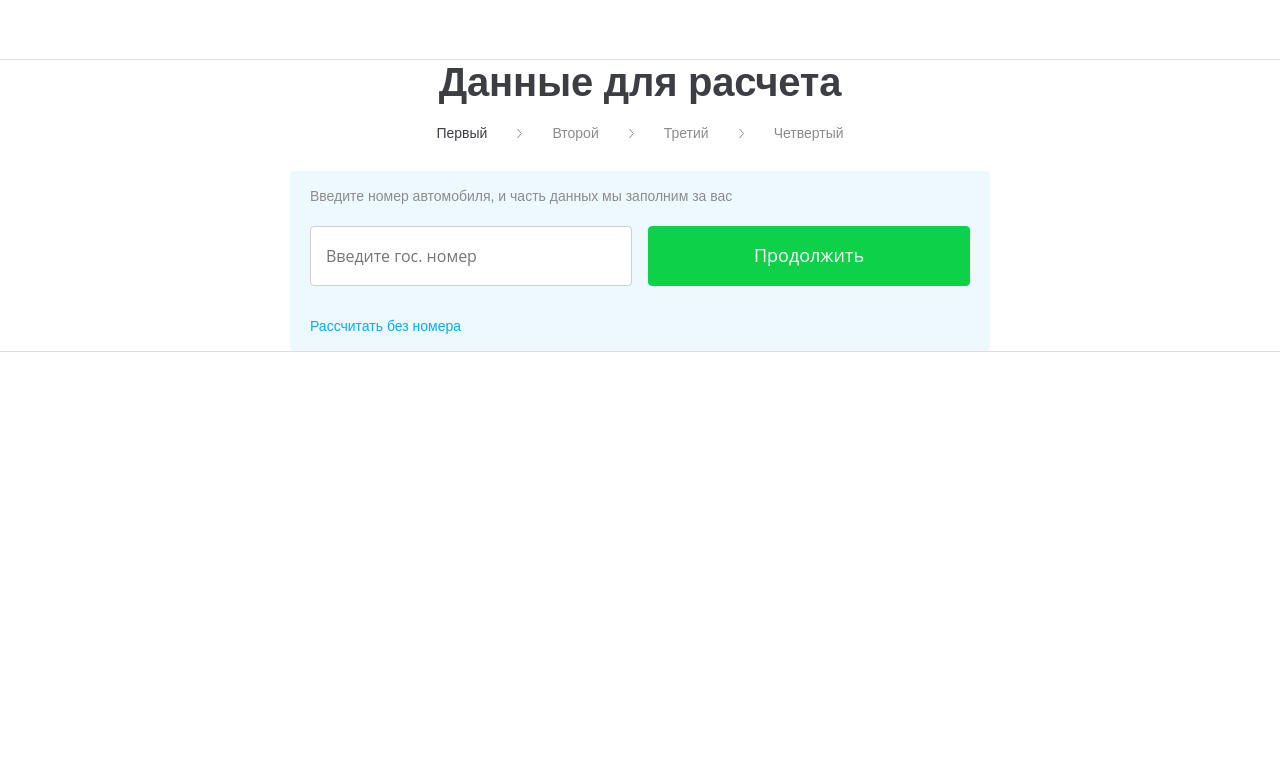
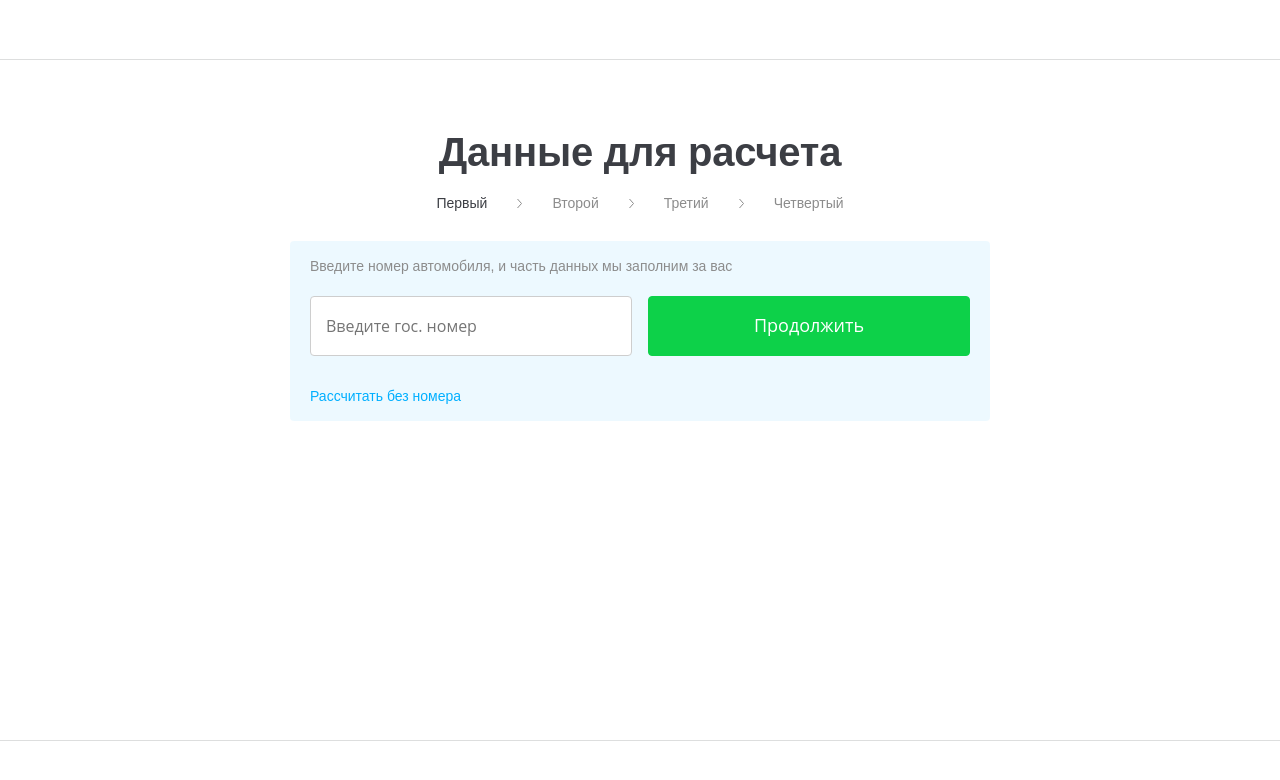
Before and after one commit to evgenii-del/1portal, a React (Create React App) app: page / in a window 1280 px wide. Shown: the top 780 px of the page. Built offline with nearby package versions, Linux system fonts and the light colour scheme.

Commit message:
Update wrapper and Stepper styles.

```diff
--- a/src/assets/styles/app.scss
+++ b/src/assets/styles/app.scss
@@ -10,5 +10,6 @@
 .wrapper {
   max-width: 700px;
   width: 100%;
+  min-height: calc(100vh - 120px);
   margin: 0 auto;
 }
--- a/src/assets/styles/index.scss
+++ b/src/assets/styles/index.scss
@@ -7,4 +7,5 @@
 @import "components/CarTaxiConfirmation";
 @import "components/Common/Header";
 @import "components/Common/Footer";
+@import "pages/Stepper";
 @import "app";
--- /dev/null
+++ b/src/assets/styles/pages/Stepper.scss
@@ -0,0 +1,3 @@
+.stepper {
+  padding: 70px 0;
+}
--- a/src/pages/Stepper.tsx
+++ b/src/pages/Stepper.tsx
@@ -25,7 +25,7 @@ const Stepper: FC = (): JSX.Element => {
   };
 
   return (
-    <div>
+    <div className="stepper">
       <StepperProcess />
       <StepperContent
         currentStep={currentStep}
```
